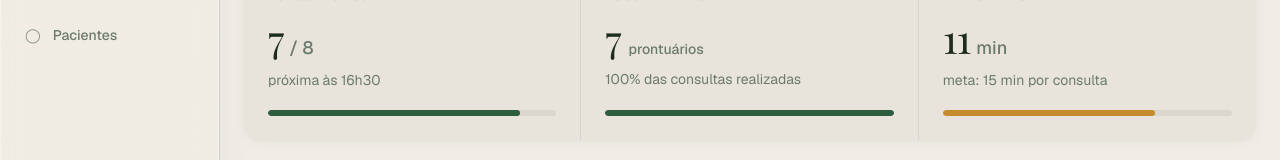
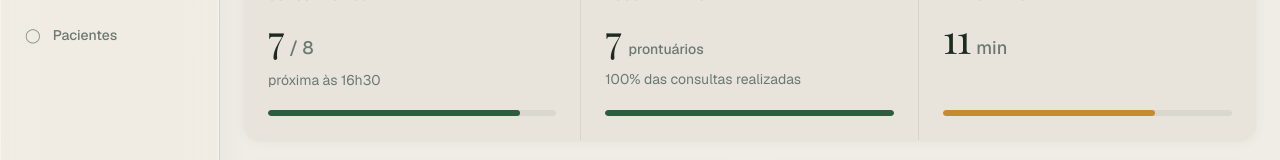
Before and after one commit to larissa-abujamra/hiro, a Next.js app: page / in a window 1280 px wide. Shown: the part 163-323 px from the top of the page. Built offline with nearby package versions, Linux system fonts and the light colour scheme; a web font is replaced by a local one.

Commit message:
Update DailyMetricsCard.tsx

```diff
--- a/components/dashboard/DailyMetricsCard.tsx
+++ b/components/dashboard/DailyMetricsCard.tsx
@@ -89,9 +89,6 @@ export function DailyMetricsCard() {
             </span>
             <span className="text-lg font-medium text-hiro-muted">min</span>
           </div>
-          <p className="mt-2 text-sm text-hiro-muted">
-            meta: {m.metaTempo} min por consulta
-          </p>
           <div className="mt-auto pt-5">
             <div className="h-1.5 w-full overflow-hidden rounded-full bg-black/[0.06]">
               <div
```
